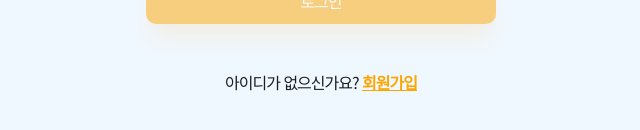
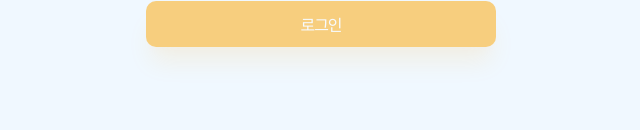
Before and after one commit to go4654/cook-recipt-frontend, a React (Create React App) app: page / in a window 1280 px wide. Shown: the part 498-628 px from the top of the page, without its empty margins (319-959 px from the left). Built offline with nearby package versions, Linux system fonts and the light colour scheme; what apollo-upload-client would draw is missing.

Commit message:
deploy-6

```diff
--- a/src/App.js
+++ b/src/App.js
@@ -6,7 +6,7 @@ import { darkModeVar, loggedInVar } from "./apollo";
 import { Home } from "./pages/Home";
 import { Login } from "./pages/Login";
 import { NotFound } from "./pages/NotFound";
-import { Signup } from "./pages/CreateAccount";
+// import { Signup } from "./pages/CreateAccount";
 import { routes } from "./routes";
 import { darkTheme, GlobalStyled, lightTheme } from "./styles/style";
 import { client } from "./apollo";
@@ -41,7 +41,7 @@ function App() {
                   )
                 }
               />
-              <Route
+              {/* <Route
                 path={routes.signup}
                 element={
                   loggedIn ? (
@@ -52,7 +52,7 @@ function App() {
                     <Signup />
                   )
                 }
-              />
+              /> */}
 
               {loggedIn ? (
                 <>
--- a/src/pages/CreateAccount.js
+++ b/src/pages/CreateAccount.js
@@ -65,9 +65,9 @@ export const Signup = () => {
     }
   };
 
-  const [createAccount, { loading }] = useMutation(CREATE_ACCOUNT_MUTATION, {
-    onCompleted,
-  });
+  // const [createAccount, { loading }] = useMutation(CREATE_ACCOUNT_MUTATION, {
+  //   onCompleted,
+  // });
 
   const onSubmit = () => {
     if (loading) {
--- a/src/pages/Login.js
+++ b/src/pages/Login.js
@@ -2,7 +2,7 @@ import { gql, useMutation } from "@apollo/client";
 import { useForm } from "react-hook-form";
 import { useLocation, useNavigate } from "react-router-dom";
 import { loginUser } from "../apollo";
-import { BottomWrap } from "../components/auth/BottomWrap";
+// import { BottomWrap } from "../components/auth/BottomWrap";
 import { Button } from "../components/auth/Button";
 import { ErrorMessage } from "../components/auth/ErrorMessage";
 import { Form } from "../components/auth/Form";
@@ -126,11 +126,11 @@ export const Login = () => {
           ) : null}
         </Form>
 
-        <BottomWrap
+        {/* <BottomWrap
           text="아이디가 없으신가요?"
           link={routes.signup}
           linkText="회원가입"
-        />
+        /> */}
       </LoginWrap>
     </Wrap>
   );
```
